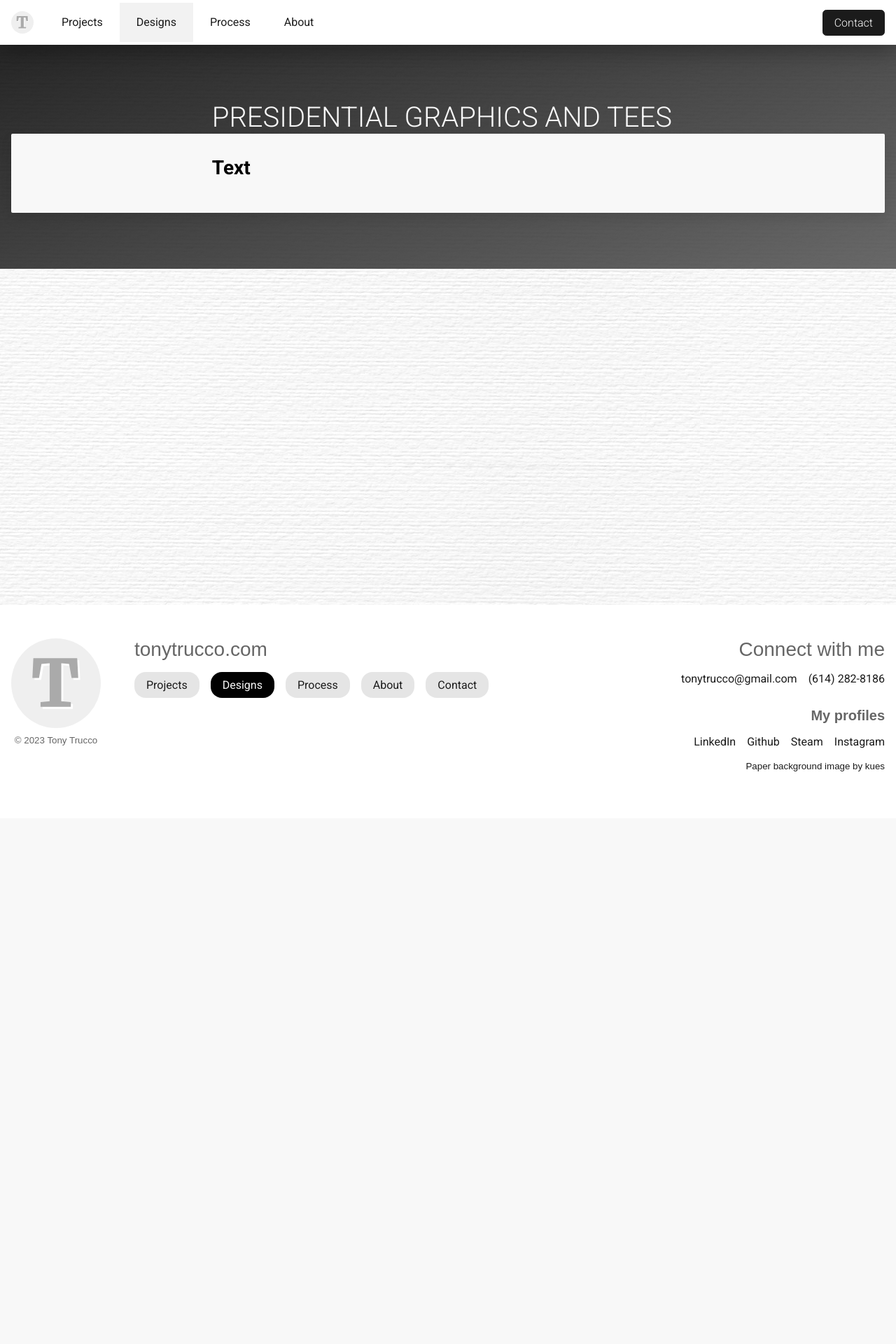
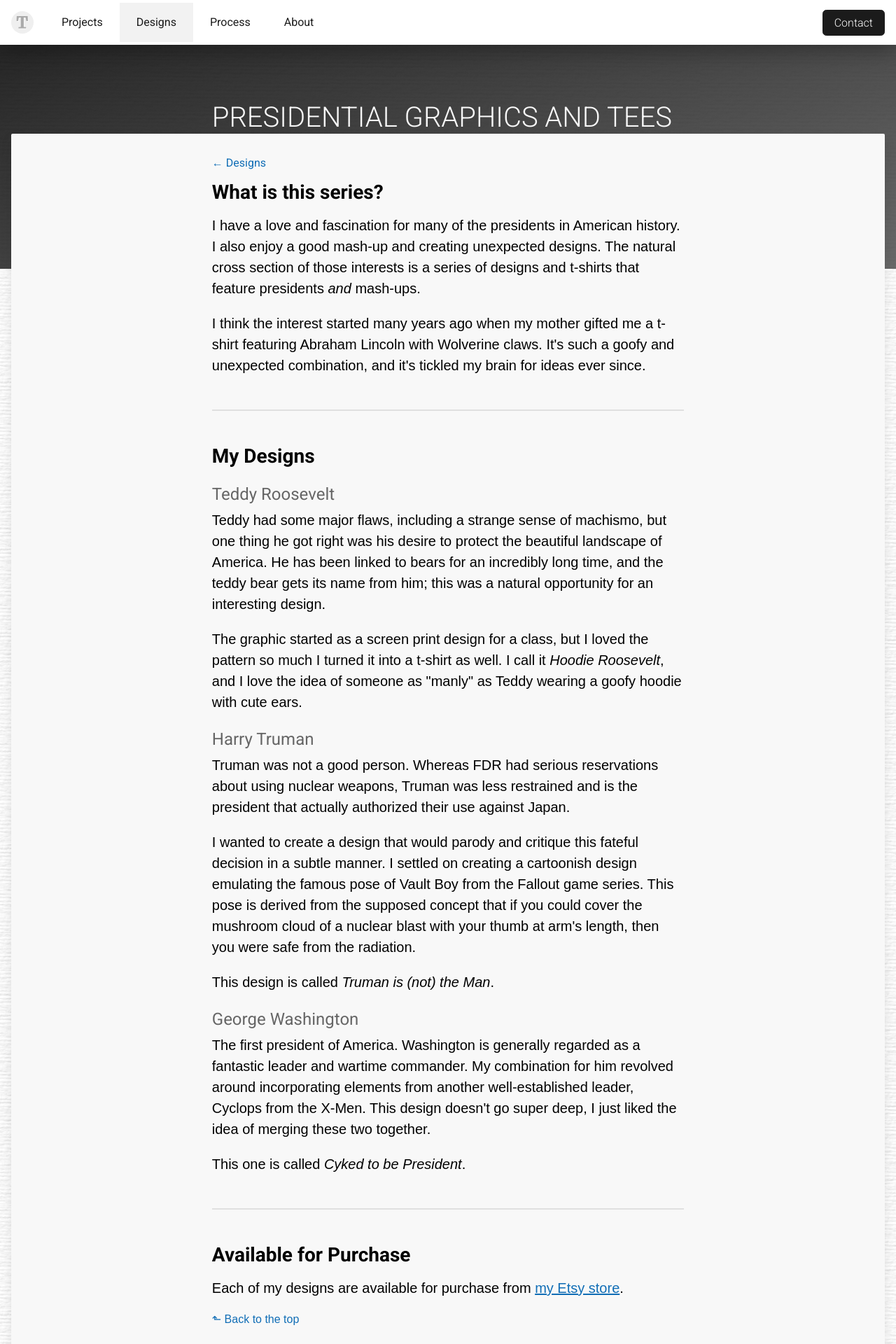
Before and after one commit to tonytrucco-CS/trucco-website-redux, a React (Create React App) app: page /designs/presidents in a window 1280 px wide. Shown: the top 1920 px of the page at 70% size. Before the commit the page ends 1169 px from the top, so only its background shows below. Built offline with nearby package versions, Linux system fonts and the light colour scheme.

Commit message:
basic design page content, no images

```diff
--- a/src/routes/designs/Camp.js
+++ b/src/routes/designs/Camp.js
@@ -1,6 +1,9 @@
+import Back from '../../components/Back';
 import Card from '../../components/Card';
 import Container from '../../components/Container';
 import Hero from '../../components/Hero';
+import Hr from '../../components/Hr';
+import ScrollTop from '../../components/ScrollTop';
 import Limiter from '../../containers/Limiter';
 
 const Camp = () => {
@@ -9,7 +12,39 @@ const Camp = () => {
       <Hero title="Camp Trucco T-Shirts" limited />
       <Card hero>
         <Limiter>
-          <h2>Text</h2>
+          <Back to="/designs" label="← Designs" />
+          <h2>What is Camp Trucco?</h2>
+          <p>
+            Starting in 2014, my immediately family started to gather once every
+            other year at a state park to hang out and be with one another.
+            Beginning that year, I started creating camp t-shirts for everyone
+            to wear. They have become a huge reveal each time now, and family
+            members look forward to the shirts almost as much as camp itself.
+          </p>
+          <Hr />
+          <h2>Recent Designs</h2>
+          <h3>2018</h3>
+          <p>
+            Starting in 2018 I began to collaborate with my then girlfriend
+            Nikki (now wife). This first collaboration was the last time I had
+            final say over the design, and it's definitely the weakest of this
+            new era her and I established. Over the years we would learn how to
+            work together on designs, and they only got better from here.
+          </p>
+          <h3>2020</h3>
+          <p>
+            In 2020 Nikki and I achieved t-shirt nirvana. The design, combined
+            with the color selection for the shirt (black), established this
+            shirt as a go-to for family members for any and all get-togethers.
+          </p>
+          <h3>2022</h3>
+          <p>
+            Our most recent design, and our most ambitious. Graphically I think
+            it's one of the most interesting designs we've ever created. The
+            purple color of the shirt makes it less versatile in the Trucco
+            wardrobe, but it was nonetheless very well received.
+          </p>
+          <ScrollTop />
         </Limiter>
       </Card>
     </Container>
--- a/src/routes/designs/HomeSpace.js
+++ b/src/routes/designs/HomeSpace.js
@@ -1,6 +1,8 @@
+import Back from '../../components/Back';
 import Card from '../../components/Card';
 import Container from '../../components/Container';
 import Hero from '../../components/Hero';
+import Hr from '../../components/Hr';
 import Limiter from '../../containers/Limiter';
 
 const HomeSpace = () => {
@@ -9,7 +11,42 @@ const HomeSpace = () => {
       <Hero title="Home Space" limited />
       <Card hero>
         <Limiter>
-          <h2>Text</h2>
+          <Back to="/designs" label="← Designs" />
+          <h2>What is Home Space?</h2>
+          <p>
+            <em>Home Space</em> is a 3D rendered video created as part of my
+            senior capstone when I was at DAAP. It features a fictional
+            character on his quest to find water on the moon.
+          </p>
+          <p>
+            It would be natural to ask why I am including a school project from
+            2008 on my professional website. The answer is because it's a great
+            reflection of who I am and what I'm interested in. Plus, despite its
+            flaws and limitations, I adore the damn thing.
+          </p>
+          <Hr />
+          <h2>Watch the Video</h2>
+          <p>
+            Enjoy <em>Home Space</em> in all its glory below. Narration for the
+            video was provided by my friend, Brian Sespico.
+          </p>
+          <div style={{ padding: '66.67% 0 0 0', position: 'relative' }}>
+            <iframe
+              src="https://player.vimeo.com/video/38610964?h=16d5f4cdd8&amp;badge=0&amp;autopause=0&amp;player_id=0&amp;app_id=58479"
+              frameborder="0"
+              allow="autoplay; fullscreen; picture-in-picture"
+              allowfullscreen
+              style={{
+                position: 'absolute',
+                top: 0,
+                left: 0,
+                width: '100%',
+                height: '100%',
+              }}
+              title="Home Space"
+            ></iframe>
+          </div>
+          <script src="https://player.vimeo.com/api/player.js"></script>
         </Limiter>
       </Card>
     </Container>
--- a/src/routes/designs/Minis.js
+++ b/src/routes/designs/Minis.js
@@ -1,6 +1,9 @@
+import Back from '../../components/Back';
 import Card from '../../components/Card';
 import Container from '../../components/Container';
 import Hero from '../../components/Hero';
+import Hr from '../../components/Hr';
+import ScrollTop from '../../components/ScrollTop';
 import Limiter from '../../containers/Limiter';
 
 const Minis = () => {
@@ -9,7 +12,42 @@ const Minis = () => {
       <Hero title="Painted Miniatures" limited />
       <Card hero>
         <Limiter>
-          <h2>Text</h2>
+          <Back to="/designs" label="← Designs" />
+          <h2>Why paint miniatures?</h2>
+          <p>
+            Growing up, my older brother had board games like HeroQuest and
+            Battle Masters. These are fantasy games where monsters and magic are
+            common and the game pieces are detailed wonderfully as plastic
+            models. He painted them all and I fell in love with the concept.
+          </p>
+          <Hr />
+          <h2>My Minis</h2>
+          <p>
+            Despite growing up around the hobby, I didn't pick it up myself
+            until I was in my 30s. I dove in headfirst, however, and now I have
+            almost 400 miniatures in various states of completion. I even have a
+            spreadsheet tracking my progress.
+          </p>
+          <h3>HeroQuest</h3>
+          <p>
+            When Hasbro rereleased the game a few years ago I got inspired. I
+            opted to download STLs of the original figures and print them myself
+            so that I could paint them all in my own design. It took many
+            months, but the finished product was worth the wait. I dare say I
+            may have even done better than my brother before me.
+          </p>
+          <h3>Tabletop RPGs</h3>
+          <p>
+            The bulk of my miniatures are for use in tabletop games like
+            Pathfinder and Dungeons & Dragons. I've tried to collect a broad
+            swath of options so that I have a miniature for almost every
+            situation that arises.
+          </p>
+          <p>
+            My favorite piece is my Beholder. I spent countless hours working to
+            paint the details and make it look as menacing as possible.
+          </p>
+          <ScrollTop />
         </Limiter>
       </Card>
     </Container>
--- a/src/routes/designs/Presidents.js
+++ b/src/routes/designs/Presidents.js
@@ -1,6 +1,9 @@
+import Back from '../../components/Back';
 import Card from '../../components/Card';
 import Container from '../../components/Container';
 import Hero from '../../components/Hero';
+import Hr from '../../components/Hr';
+import ScrollTop from '../../components/ScrollTop';
 import Limiter from '../../containers/Limiter';
 
 const Presidents = () => {
@@ -9,7 +12,78 @@ const Presidents = () => {
       <Hero title="Presidential Graphics and Tees" limited />
       <Card hero>
         <Limiter>
-          <h2>Text</h2>
+          <Back to="/designs" label="← Designs" />
+          <h2>What is this series?</h2>
+          <p>
+            I have a love and fascination for many of the presidents in American
+            history. I also enjoy a good mash-up and creating unexpected
+            designs. The natural cross section of those interests is a series of
+            designs and t-shirts that feature presidents <em>and</em> mash-ups.
+          </p>
+          <p>
+            I think the interest started many years ago when my mother gifted me
+            a t-shirt featuring Abraham Lincoln with Wolverine claws. It's such
+            a goofy and unexpected combination, and it's tickled my brain for
+            ideas ever since.
+          </p>
+          <Hr />
+          <h2>My Designs</h2>
+          <h3>Teddy Roosevelt</h3>
+          <p>
+            Teddy had some major flaws, including a strange sense of machismo,
+            but one thing he got right was his desire to protect the beautiful
+            landscape of America. He has been linked to bears for an incredibly
+            long time, and the teddy bear gets its name from him; this was a
+            natural opportunity for an interesting design.
+          </p>
+          <p>
+            The graphic started as a screen print design for a class, but I
+            loved the pattern so much I turned it into a t-shirt as well. I call
+            it <em>Hoodie Roosevelt</em>, and I love the idea of someone as
+            "manly" as Teddy wearing a goofy hoodie with cute ears.
+          </p>
+          <h3>Harry Truman</h3>
+          <p>
+            Truman was not a good person. Whereas FDR had serious reservations
+            about using nuclear weapons, Truman was less restrained and is the
+            president that actually authorized their use against Japan.
+          </p>
+          <p>
+            I wanted to create a design that would parody and critique this
+            fateful decision in a subtle manner. I settled on creating a
+            cartoonish design emulating the famous pose of Vault Boy from the
+            Fallout game series. This pose is derived from the supposed concept
+            that if you could cover the mushroom cloud of a nuclear blast with
+            your thumb at arm's length, then you were safe from the radiation.
+          </p>
+          <p>
+            This design is called <em>Truman is (not) the Man</em>.
+          </p>
+          <h3>George Washington</h3>
+          <p>
+            The first president of America. Washington is generally regarded as
+            a fantastic leader and wartime commander. My combination for him
+            revolved around incorporating elements from another well-established
+            leader, Cyclops from the X-Men. This design doesn't go super deep, I
+            just liked the idea of merging these two together.
+          </p>
+          <p>
+            This one is called <em>Cyked to be President</em>.
+          </p>
+          <Hr />
+          <h2>Available for Purchase</h2>
+          <p>
+            Each of my designs are available for purchase from{' '}
+            <a
+              href="https://www.etsy.com/shop/PardontheApparel"
+              target="_blank"
+              rel="noreferrer noopener"
+            >
+              my Etsy store
+            </a>
+            .
+          </p>
+          <ScrollTop />
         </Limiter>
       </Card>
     </Container>
--- a/src/routes/designs/Snow.js
+++ b/src/routes/designs/Snow.js
@@ -1,6 +1,8 @@
+import Back from '../../components/Back';
 import Card from '../../components/Card';
 import Container from '../../components/Container';
 import Hero from '../../components/Hero';
+import Hr from '../../components/Hr';
 import Limiter from '../../containers/Limiter';
 
 const Snowpals = () => {
@@ -9,7 +11,29 @@ const Snowpals = () => {
       <Hero title="Snowpals Poster" limited />
       <Card hero>
         <Limiter>
-          <h2>Text</h2>
+          <Back to="/designs" label="← Designs" />
+          <h2>Who or what is a Snowpal?</h2>
+          <p>
+            If you're old enough, you may recall a game on the PS2 called{' '}
+            <em>NHL Hitz</em>. This game would allow you to create your own
+            custom team, complete with logo and nicknames for each of the
+            players. My younger brother established a team consisting of animals
+            and weirdos for him and his friends, calling it Snowpals.
+          </p>
+          <Hr />
+          <h2>My Poster</h2>
+          <p>
+            As a gift one year I decided to give my brother a poster, and the
+            best thing I could think to design was something for the Snowpals.
+            Believe it or not, there are no ready-made vector graphics for
+            hockey players with bull heads, so I had to create all of the
+            graphics from scratch.
+          </p>
+          <p>
+            Despite moving houses and adding numerous children to his clan, my
+            brother keeps the poster as a constant piece of house art, much to
+            my delight.
+          </p>
         </Limiter>
       </Card>
     </Container>
```
